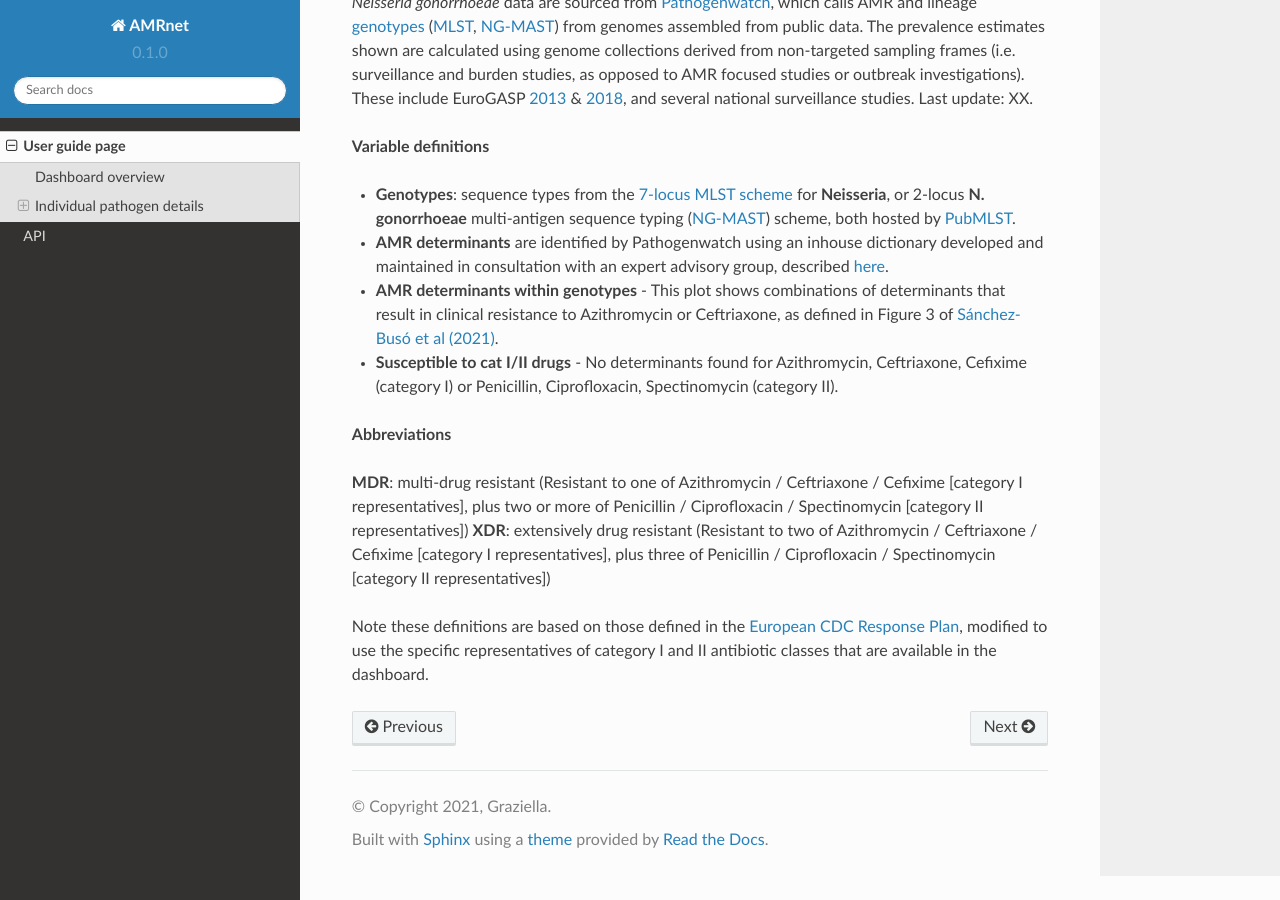
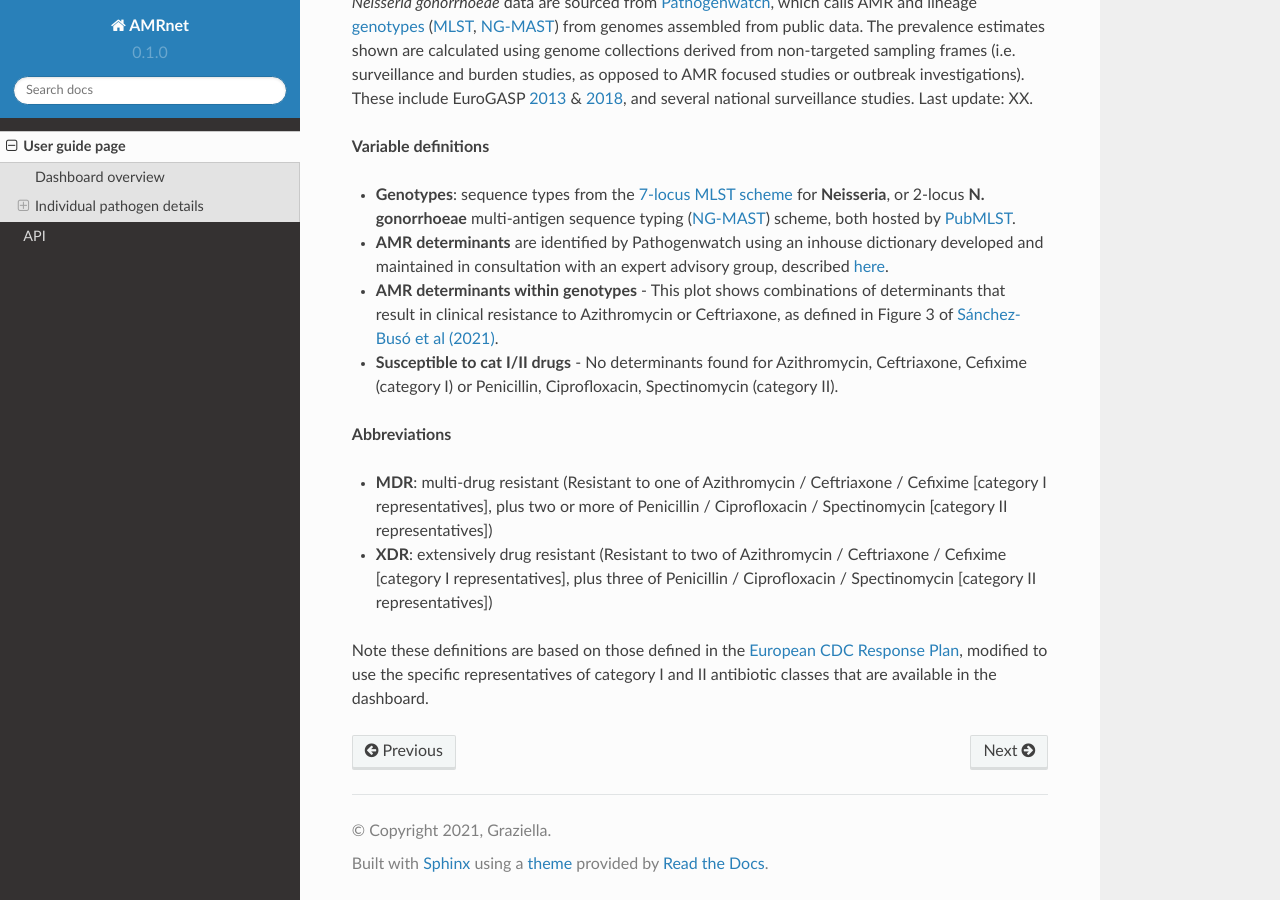
Before and after one commit to amrnet/User-Guide_, a Sphinx documentation site: the page built from docs/source/usage.rst, in a window 1280 px wide and 900 px high, scrolled down 2375 px. Built offline with Sphinx 7.4.7 and the Read the Docs theme 2.0.0, drawn with Linux system fonts in a browser that asks for light colours.

```diff
--- a/docs/source/usage.rst
+++ b/docs/source/usage.rst
@@ -72,7 +72,7 @@ Individual pathogen details
 
 **Abbreviations**
 
-**MDR**: multi-drug resistant (Resistant to one of Azithromycin / Ceftriaxone / Cefixime [category I representatives], plus two or more of Penicillin / Ciprofloxacin / Spectinomycin [category II representatives])
-**XDR**: extensively drug resistant (Resistant to two of Azithromycin / Ceftriaxone / Cefixime [category I representatives], plus three of Penicillin / Ciprofloxacin / Spectinomycin [category II representatives])
+- **MDR**: multi-drug resistant (Resistant to one of Azithromycin / Ceftriaxone / Cefixime [category I representatives], plus two or more of Penicillin / Ciprofloxacin / Spectinomycin [category II representatives])
+- **XDR**: extensively drug resistant (Resistant to two of Azithromycin / Ceftriaxone / Cefixime [category I representatives], plus three of Penicillin / Ciprofloxacin / Spectinomycin [category II representatives])
 
 Note these definitions are based on those defined in the `European CDC Response Plan <https://www.ecdc.europa.eu/sites/default/files/documents/multi-and-extensively-drug-resistant-gonorrhoea-response-plan-Europe-2019.pdf>`_, modified to use the specific representatives of category I and II antibiotic classes that are available in the dashboard.
```
